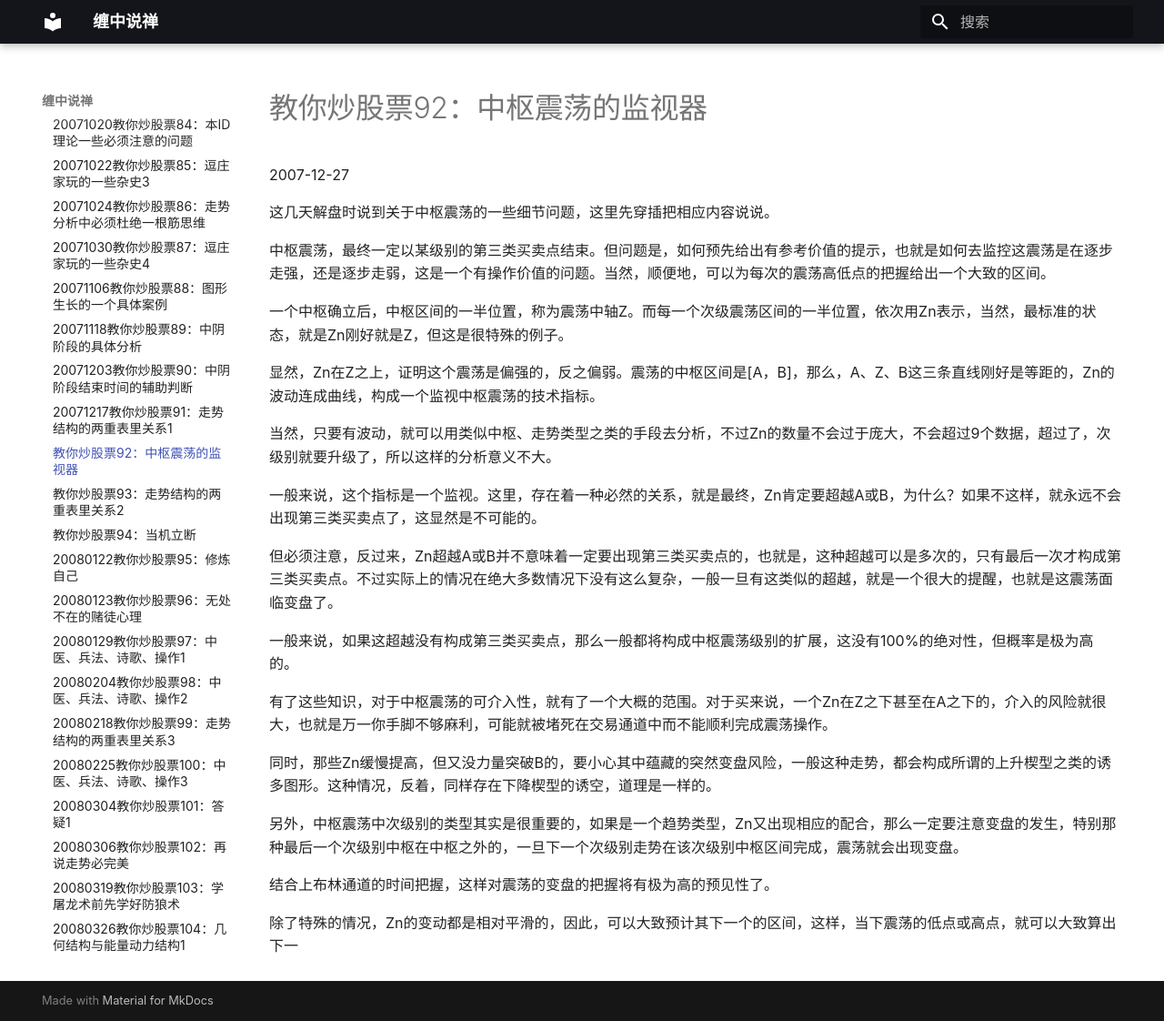
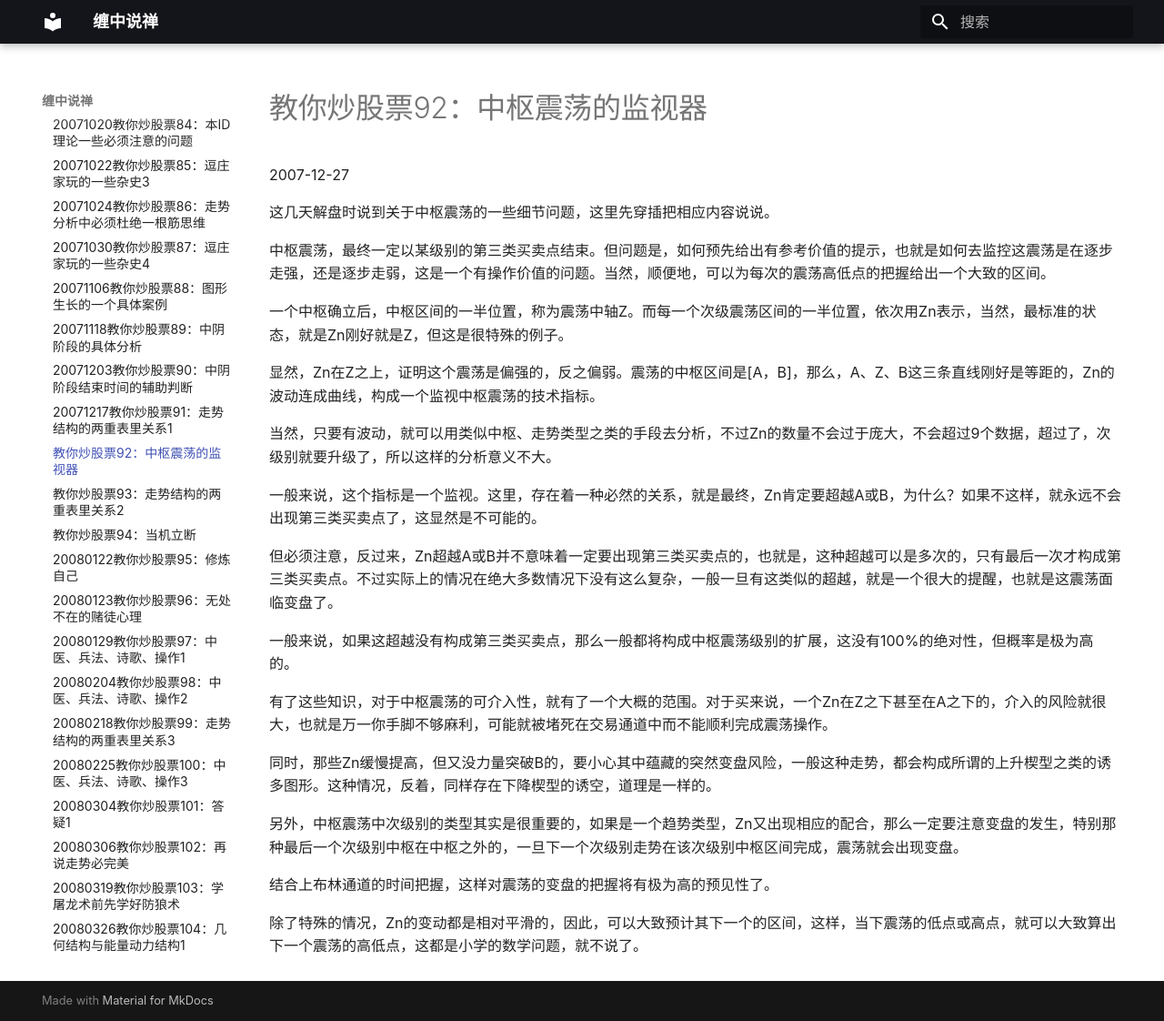
Before and after one commit to gaoxiaojun/chan, an MkDocs documentation site: the page built from docs/教你炒股108课/20071227教你炒股票92：中枢震荡的监视器.md, in a window 1280 px wide and 1122 px high. Shown: the whole window at 91% size. Built offline with MkDocs 1.6.1 and Material for MkDocs 9.7.7, drawn with Linux system fonts in a browser that asks for light colours.

Commit message:
bug修复

```diff
--- a/docs/教你炒股108课/20071227教你炒股票92：中枢震荡的监视器.md
+++ b/docs/教你炒股108课/20071227教你炒股票92：中枢震荡的监视器.md
@@ -50,4 +50,4 @@
 
 
 
-除了特殊的情况，Zn的变动都是相对平滑的，因此，可以大致预计其下一个的区间，这样，当下震荡的低点或高点，就可以大致算出下一
+除了特殊的情况，Zn的变动都是相对平滑的，因此，可以大致预计其下一个的区间，这样，当下震荡的低点或高点，就可以大致算出下一个震荡的高低点，这都是小学的数学问题，就不说了。
--- a/mkdocs.yml
+++ b/mkdocs.yml
@@ -14,6 +14,9 @@ plugins:
       prebuild_index: true
       lang: ja
 markdown_extensions:
+  - pymdownx.superfences
+  - pymdownx.details
+  - admonition
   - toc:
       toc_depth: 3
       permalink: true
```
Also changed, not shown: docs/教你炒股108课/20070215教你炒股票31：资金管理的最稳固基础.md (+0 -39 lines), docs/教你炒股108课/20070228教你炒股票32：走势的当下与投资者的思维方式.md (+0 -7 lines), docs/教你炒股108课/20080115教你炒股票93：走势结构的两重表里关系2.md (+1 -1 lines), docs/教你炒股108课/20080121教你炒股票94：当机立断.md (+1 -1 lines), 1 other file.
